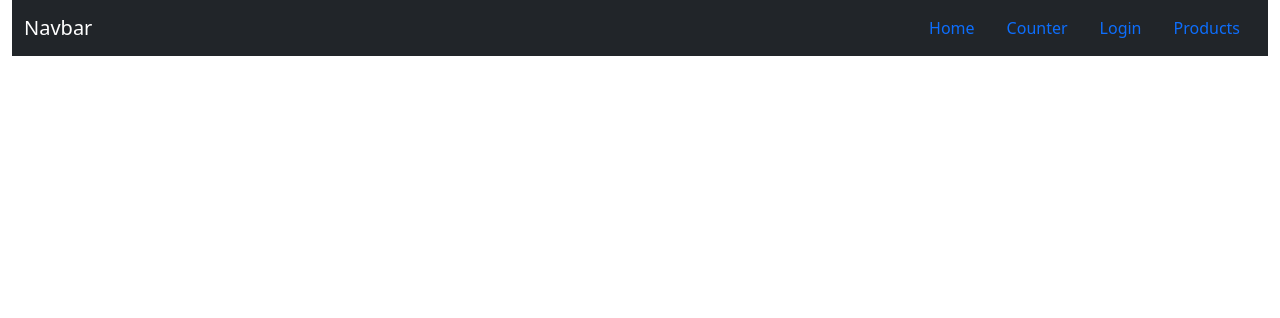
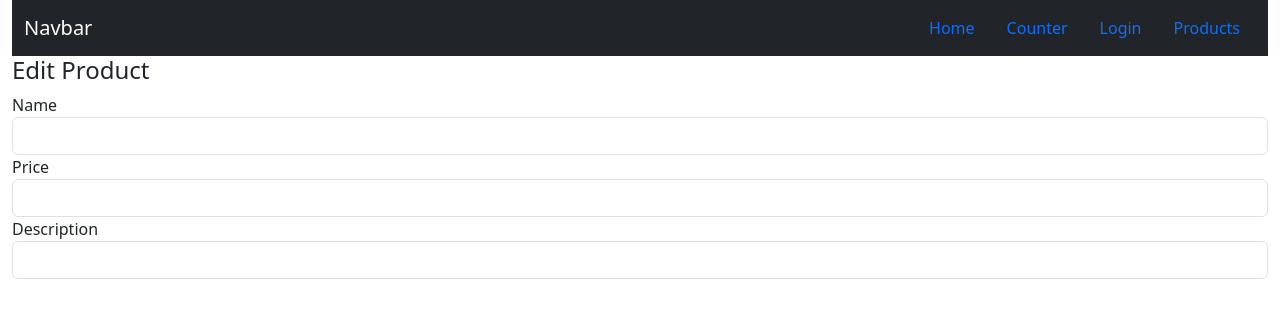
Before and after one commit to aniljos/react-june-2024, a React (Create React App) app in the folder the-awesome-app/: page /products/1 in a window 1280 px wide. Shown: the top 318 px of the page. Built offline with nearby package versions, Linux system fonts and the light colour scheme.

Commit message:
Day 2 session 4

```diff
--- a/the-awesome-app/src/App.tsx
+++ b/the-awesome-app/src/App.tsx
@@ -6,6 +6,7 @@ import Login from './components/Login';
 import 'bootstrap/dist/css/bootstrap.min.css';
 import { BrowserRouter as Router, Link, Routes, Route } from 'react-router-dom';
 import ListProducts from './components/ListProducts';
+import EditProduct from './components/EditProduct';
 
 function App() {
   return (
@@ -37,6 +38,7 @@ function App() {
               <Route path='/counter' element={<Counter initialValue={10}/>}></Route>
               <Route path='/login' element={<Login/>}></Route>
               <Route path='/products' element={<ListProducts/>}></Route>
+              <Route path='/products/:id' element={<EditProduct/>}></Route>
             </Routes>
         </main>
       </div>
--- /dev/null
+++ b/the-awesome-app/src/components/EditProduct.tsx
@@ -0,0 +1,35 @@
+import { useEffect } from 'react';
+import {useParams} from 'react-router-dom';
+function EditProduct(){
+
+    const params = useParams();
+
+    useEffect(() => {
+
+        console.log("params", params);
+
+    }, [])
+
+    return(
+        <div>
+            <h4> Edit Product</h4>
+
+            <form>
+                <div className="form-group">
+                    <label htmlFor="name">Name</label>
+                    <input className="form-control" id="name"/>
+                </div>
+                <div className="form-group">
+                    <label htmlFor="price">Price</label>
+                    <input className="form-control" id="price"/>
+                </div>
+                <div className="form-group">
+                    <label htmlFor="desc">Description</label>
+                    <input className="form-control" id="desc"/>
+                </div>
+            </form>
+        </div>
+    )
+
+}
+export default EditProduct;
--- /dev/null
+++ b/the-awesome-app/src/components/ListProducts.css
@@ -0,0 +1,10 @@
+.product{
+
+    background-color: slateblue;
+    border: 1px solid cadetblue;
+    margin: 7px;
+    padding: 7px;
+    height: 300px;
+    width: 280px;
+
+}
--- a/the-awesome-app/src/components/ListProducts.tsx
+++ b/the-awesome-app/src/components/ListProducts.tsx
@@ -1,12 +1,15 @@
 import axios from "axios";
 import { useEffect, useState } from "react";
 import {Product} from '../model/Product';
+import './ListProducts.css'
+import {useNavigate} from 'react-router-dom';
 
 const baseUrl = "http://localhost:9000/products";
 
 function ListProducts(){
 
     const [products, setProducts] = useState<Array<Product>>([]);
+    const navigate = useNavigate();
 
     useEffect(() => {
 
@@ -25,17 +28,52 @@ function ListProducts(){
         }
     }
 
+    async function deleteProduct(product: Product){
+
+        try {
+
+            const url = `${baseUrl}/${product.id}`;
+            await axios.delete(url);
+           // fetchProducts();
+            const copy_of_products = [...products];
+            const index = copy_of_products.findIndex(item => item.id === product.id);
+            if(index !== -1){
+                copy_of_products.splice(index, 1);
+                setProducts(copy_of_products);
+            }
+
+
+            alert(`product with id: ${product.id} deleted`)
+
+
+        } catch (error) {
+            alert(`product with id: ${product.id} not found`)
+        }
+
+    }
+    function editProduct(product: Product){
+
+        navigate("/products/" + product.id);
+    }
+
     return(
         <div>
             <h4>List Products</h4>
-            <div>
+            <div style={{display: "flex", flexFlow: "row wrap", justifyContent: "center"}}>
                 {products.map((product) => {
                     return (
-                        <div>
+                        <div className="product" key={product.id}>
                             <p>Id: {product.id}</p>
                             <p>Name: {product.name}</p>
                             <p>{product.description}</p>
                             <p>{product.price}</p>
+                            <div>
+                                <button className="btn btn-danger"
+                                            onClick={() => {deleteProduct(product)}}>Delete</button>&nbsp;
+                                <button className="btn btn-warning"
+                                            onClick={() => editProduct(product)}>Edit</button>
+                            </div>
+
                         </div>
                     )
                 })}
```
